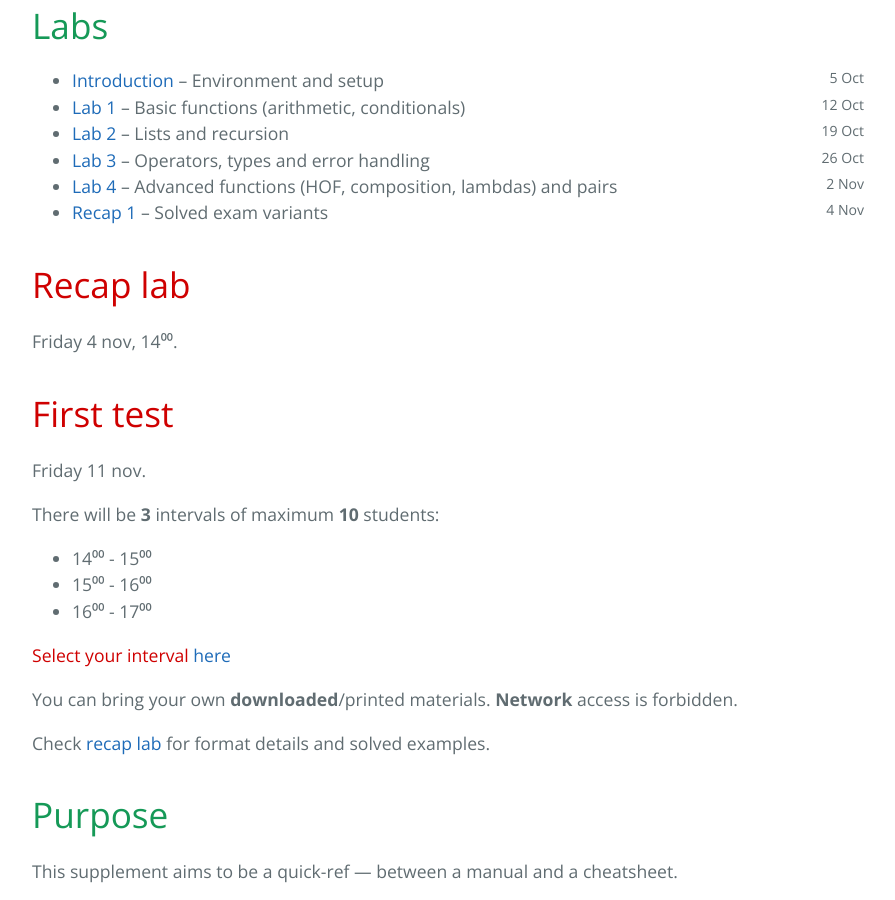
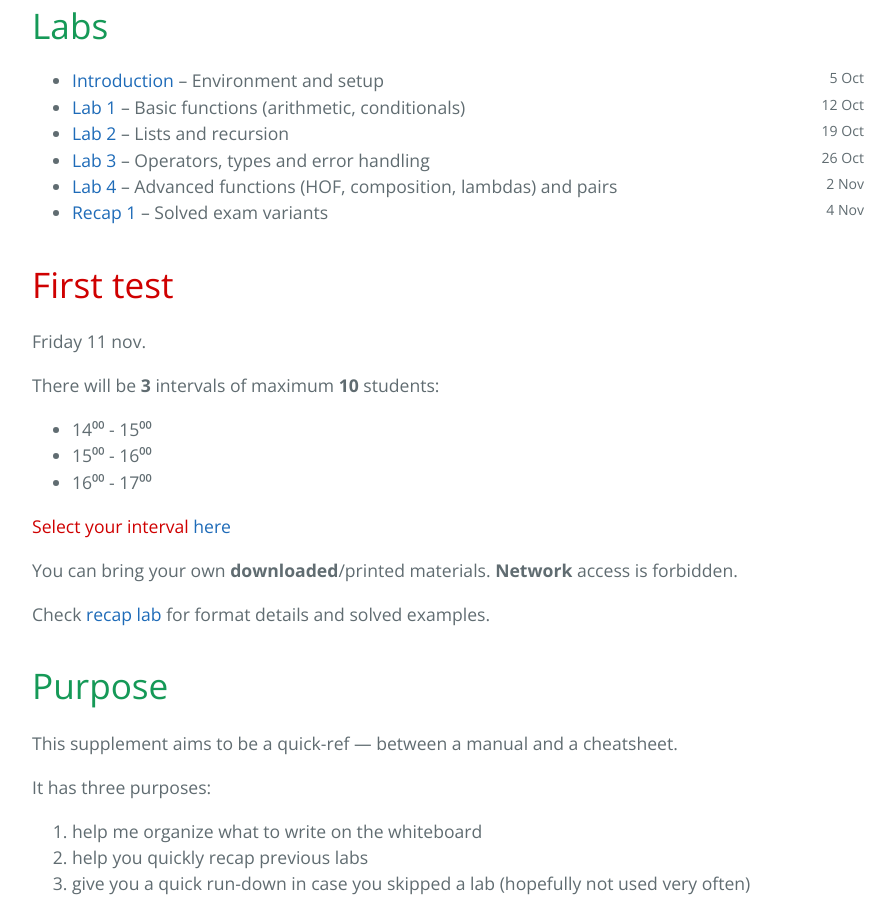
Before and after one commit to stefan-niculae/.well-known, a Jekyll site: the page built from index.md, in a window 1280 px wide and 900 px high, scrolled down 416 px. Shown: the whole window, without its empty margins (192-1087 px from the left). Built offline with Jekyll 4.4.1, drawn with Linux system fonts in a browser that asks for light colours.

Commit message:
Update index.md

```diff
--- a/index.md
+++ b/index.md
@@ -14,9 +14,6 @@ tagline: Declarative Programming labs supplement
   {% endfor %}
 </ul>
 
-<h1 class="highlighted">Recap lab</h1>
-Friday 4 nov, 14⁰⁰.
-
 <h1 class="highlighted">First test</h1>
 Friday 11 nov.
 
@@ -30,7 +27,7 @@ There will be **3** intervals of maximum **10** students:
 
 You can bring your own **downloaded**/printed materials. **Network** access is forbidden.
 
-Check [recap lab](/recap1) for format details and solved examples.
+Check [recap lab]({{site.baseurl}}/recap1) for format details and solved examples.
 
 
 # Purpose
```
